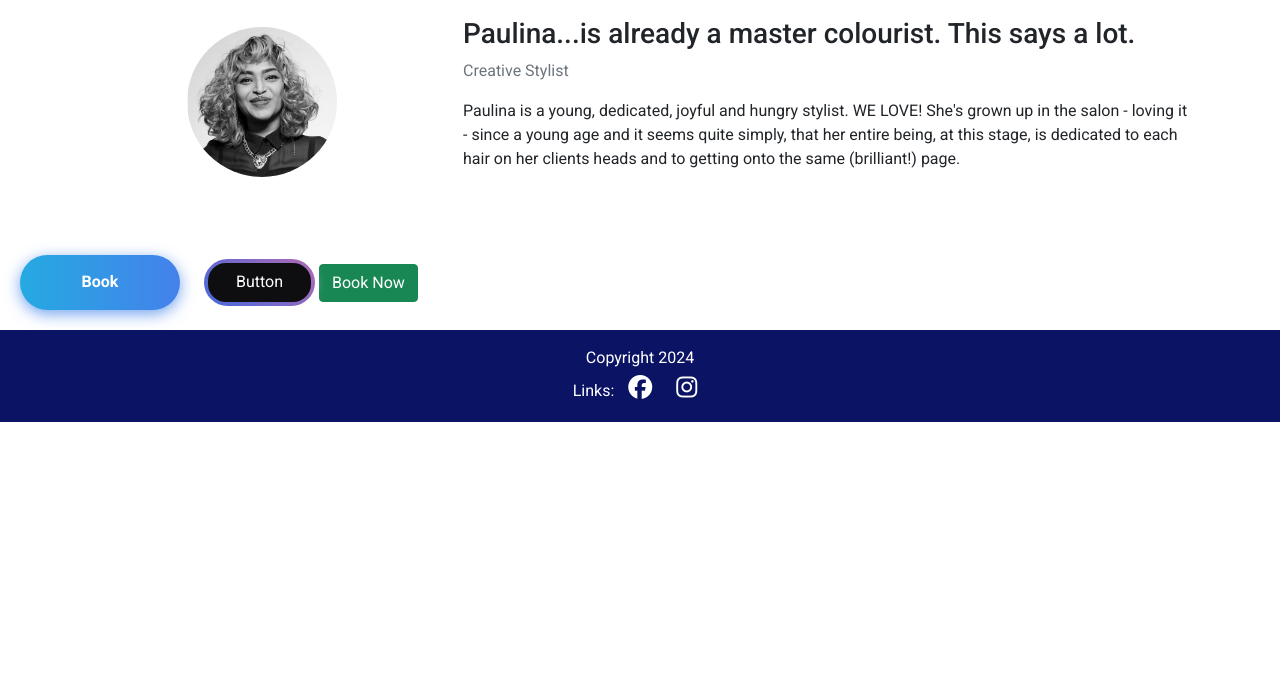
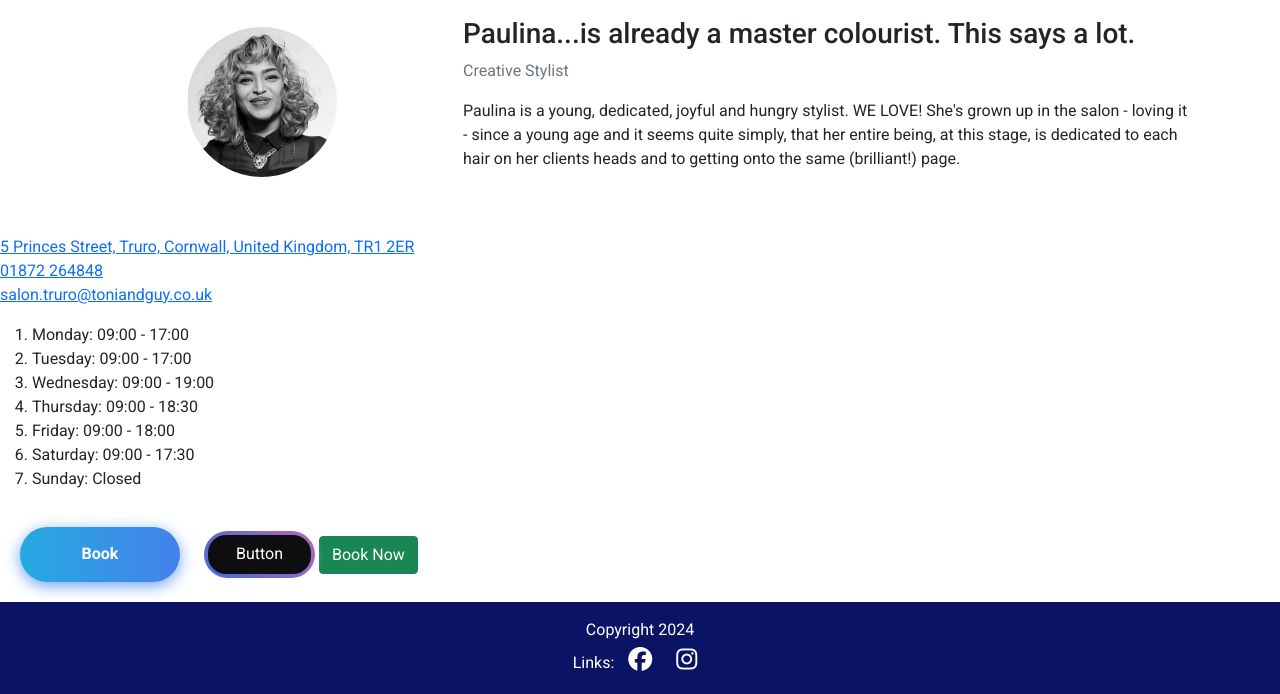
Before and after one commit to E-Printer/haircut-hysteria, a Django app: page / in a window 1280 px wide. Shown: the part 1789-2483 px from the top of the page. Before the commit the page ends 2211 px from the top, so only its background shows below. Run offline with Django 4.2, Linux system fonts and the light colour scheme; some libraries are stand-ins or nearby versions.

Commit message:
Contact page

```diff
--- a/appointments/templates/index.html
+++ b/appointments/templates/index.html
@@ -25,6 +25,7 @@
             <img src="static/images/salon_interior.jpg" class="d-block w-100 carousel-img" alt="...">
             <div class="carousel-caption d-flex justify-content-center align-items-center">
                 <a href="#" class="btn btn-primary btn-lg">Book Now</a>
+                <a href="/"><button class="bn30">Button</button></a>
             </div>
         </div>
     </div>
@@ -124,6 +125,40 @@
         </div>
     </div>
 </div>
+<footer>
+    <div class="detail-container">
+        <div class="address-container">
+            <address>
+                <div>
+                    <!-- <img src="https://d6zmzv98u0ndl.cloudfront.net/build/img/icon-pin-b7a13fe106.svg" alt="Location marker"> -->
+                    <a href="https://www.google.com/maps/place/TONI%26GUY+Truro/@50.2632077,-5.0516841,17z"
+                        target="_blank">
+                        5 Princes Street, Truro, Cornwall, United Kingdom, TR1 2ER
+                    </a>
+                </div>
+                <div>
+                    <!-- <img src="https://d6zmzv98u0ndl.cloudfront.net/build/img/icon-phone-black-c3be33f0ee.svg" alt="Phone"> -->
+                    <a href="tel:01872 264848">01872 264848</a>
+                </div>
+                <div>
+                    <!-- <img src="https://d6zmzv98u0ndl.cloudfront.net/build/img/icon-email-black-461e646f3d.svg" alt="Email"> -->
+                    <a href="mailto:salon.truro@toniandguy.co.uk">salon.truro@toniandguy.co.uk</a>
+                </div>
+            </address>
+        </div>
+        <div class="opening-social-container">
+            <ol class="opening-times">
+                <li>Monday: 09:00 - 17:00</li>
+                <li>Tuesday: 09:00 - 17:00</li>
+                <li>Wednesday: 09:00 - 19:00</li>
+                <li>Thursday: 09:00 - 18:30</li>
+                <li>Friday: 09:00 - 18:00</li>
+                <li>Saturday: 09:00 - 17:30</li>
+                <li>Sunday: Closed</li>
+            </ol>
+        </div>
+    </div>
+</footer>
 
 <a href="/"><button class="bn632-hover bn26">Book</button></a>
 <a href="/"><button class="bn30">Button</button></a>
```
